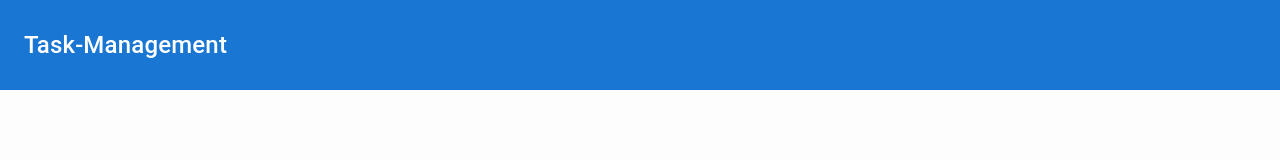
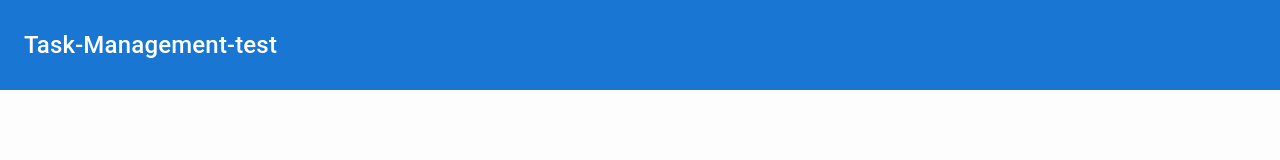
Before and after one commit to Tsukumo290/Task, a React (Vite) app: page / in a window 1280 px wide. Shown: the top 160 px of the page. Built offline with nearby package versions, Linux system fonts and the light colour scheme.

Commit message:
test commit

```diff
--- a/src/App.tsx
+++ b/src/App.tsx
@@ -85,7 +85,7 @@
             component="div"
             sx={{ flexGrow: 1, lineHeight: 4.5, fontSize: 24 }}
           >
-            Task-Management
+            Task-Management-test
           </Typography>
         </Toolbar>
       </AppBar>
```
